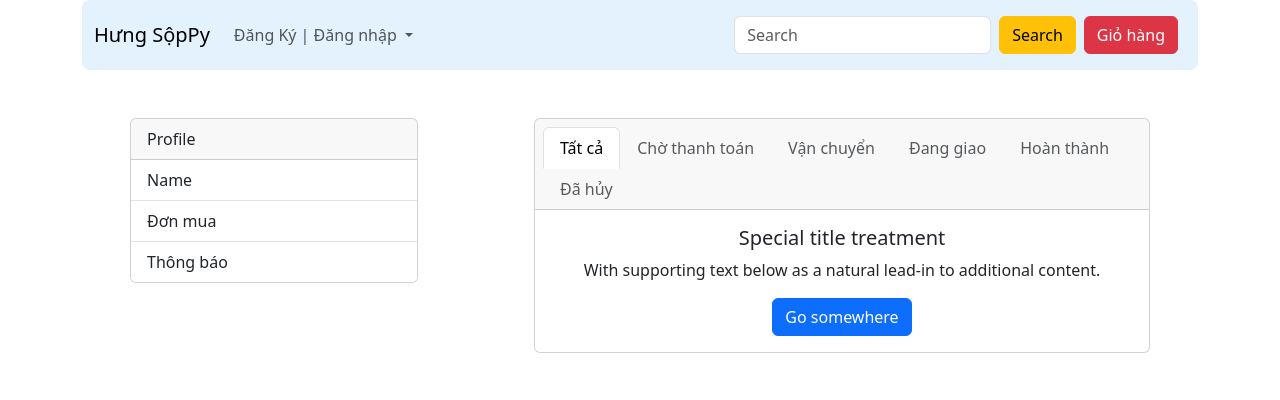
After one commit to LuongLuyen/BTL_PYTHON_WEB, a Django app: page /manage/ in a window 1280 px wide. The commit adds this page. Shown: the top 400 px of the page. Run offline with Django 4.2, Linux system fonts and the light colour scheme; some libraries are stand-ins or nearby versions.

Commit message:
view manageProduct

```diff
--- a/home/templates/pages/base.html
+++ b/home/templates/pages/base.html
@@ -37,6 +37,11 @@
                     <input class="form-control me-2" type="search" placeholder="Search" aria-label="Search">
                     <button class="btn btn-warning" type="submit">Search</button>
                 </form>
+                <a href="/manage">
+                    <button type="button" class="btn btn-danger m-2">
+                        Giỏ hàng
+                    </button>
+                </a>
                 </div>
             </div>
         </nav>
--- /dev/null
+++ b/home/templates/pages/manage.html
@@ -0,0 +1,51 @@
+{% extends "pages/base.html" %}
+{% block title %} Home {% endblock %}
+{% block content %}
+        <div class= "d-flex justify-content-center">
+            <div class="m-5 w-50">
+                <div class="card" style="width: 18rem;">
+                    <div class="card-header">
+                      Profile
+                    </div>
+                    <ul class="list-group list-group-flush">
+                      <li class="list-group-item">Name</li>
+                      <li class="list-group-item">Đơn mua</li>
+                      <li class="list-group-item">Thông báo</li>
+                    </ul>
+                  </div>
+            </div>
+
+            <div class ="m-5 w-100">
+                <div class="card text-center">
+                    <div class="card-header">
+                      <ul class="nav nav-tabs card-header-tabs">
+                        <li class="nav-item">
+                          <a class="nav-link active" aria-current="true" href="#">Tất cả</a>
+                        </li>
+                        <li class="nav-item">
+                          <a class="nav-link disabled" href="#" tabindex="-1" aria-disabled="true">Chờ thanh toán</a>
+                        </li>
+                        <li class="nav-item">
+                          <a class="nav-link disabled" href="#" tabindex="-1" aria-disabled="true">Vận chuyển</a>
+                        </li>
+                        <li class="nav-item">
+                          <a class="nav-link disabled" href="#" tabindex="-1" aria-disabled="true">Đang giao</a>
+                        </li>
+                        <li class="nav-item">
+                          <a class="nav-link disabled" href="#" tabindex="-1" aria-disabled="true">Hoàn thành</a>
+                        </li>
+                        <li class="nav-item">
+                          <a class="nav-link disabled" href="#" tabindex="-1" aria-disabled="true">Đã hủy</a>
+                        </li>
+                      </ul>
+                    </div>
+                    <div class="card-body">
+                      <h5 class="card-title">Special title treatment</h5>
+                      <p class="card-text">With supporting text below as a natural lead-in to additional content.</p>
+                      <a href="#" class="btn btn-primary">Go somewhere</a>
+                    </div>
+                  </div>
+            </div>
+        </div>
+    </div>
+{% endblock %}
--- a/home/urls.py
+++ b/home/urls.py
@@ -4,5 +4,7 @@ from . import views
 urlpatterns = [
     path('home/', views.getHome),
     path('product/', views.getProduct),
+    path('ad/', views.getAdmin),
+    path('manage/', views.getManage),
     path('', views.getLogin),
 ]
--- a/home/views.py
+++ b/home/views.py
@@ -10,3 +10,8 @@ def getLogin(request):
 
 def getProduct(request):
     return render(request, 'pages/product.html')
+
+def getAdmin(request):
+    return render(request, 'pages/admin.html')
+def getManage(request):
+    return render(request, 'pages/manage.html')
```
Also changed, not shown: home/templates/pages/admin.html (added, +34 -0 lines).
